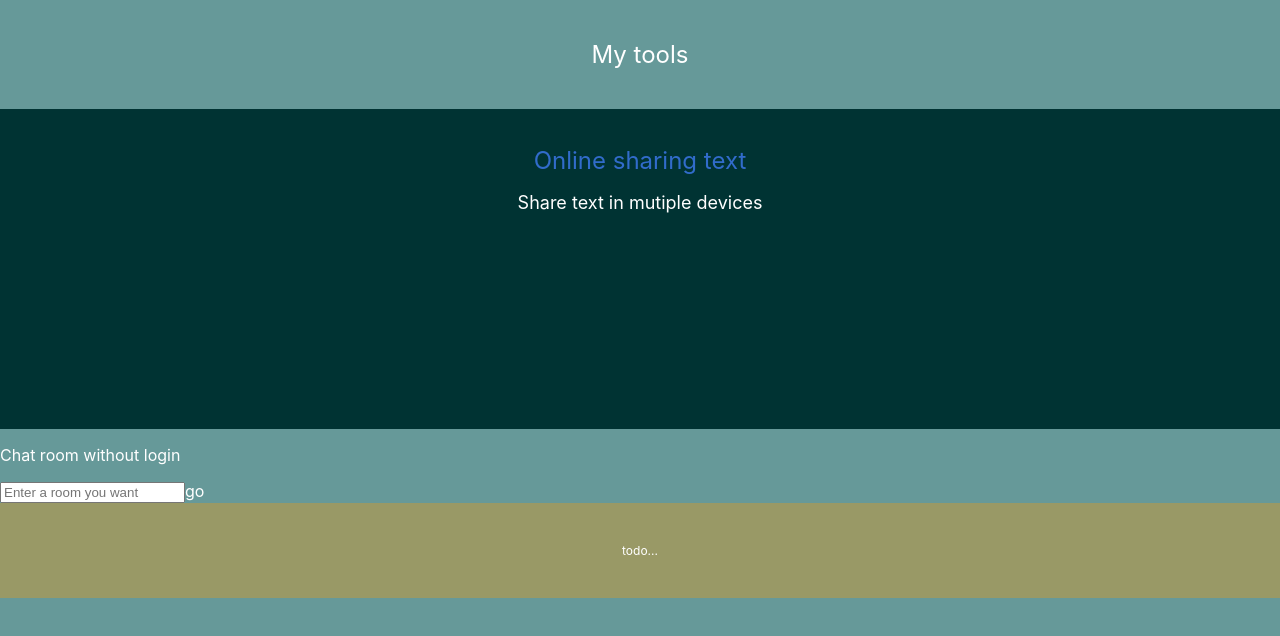
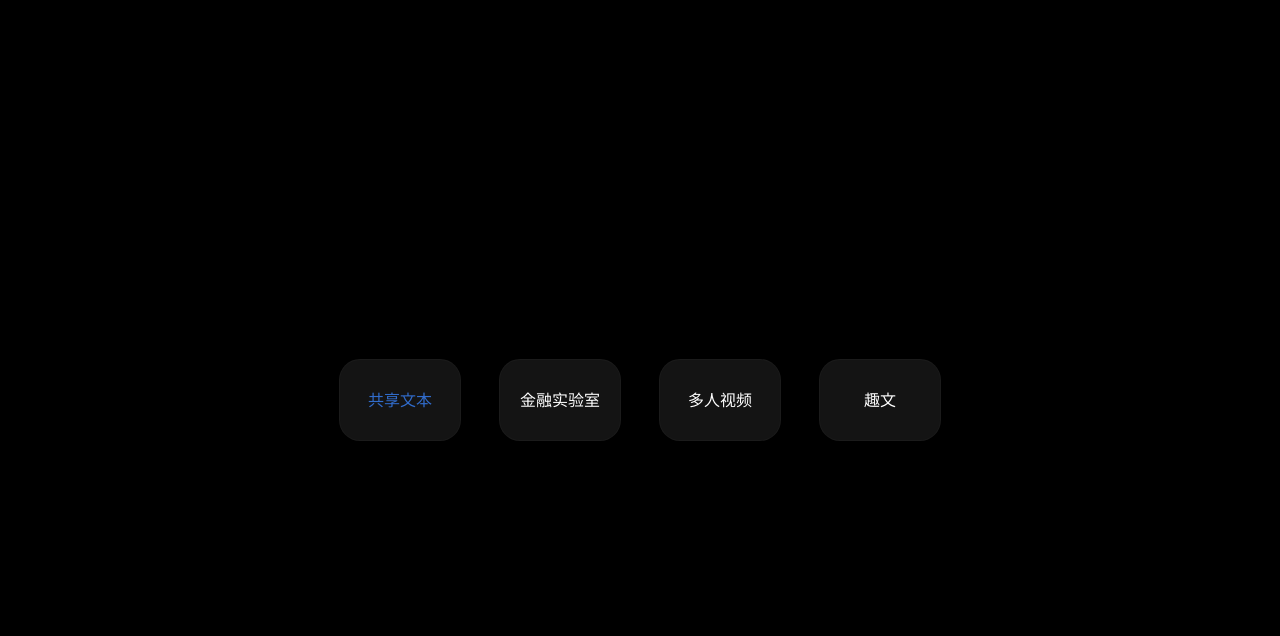
Before and after one commit to ppzzppz/diqye, a Next.js app: page / in a window 1280 px wide. Shown: the top 636 px of the page. Built offline with nearby package versions, Linux system fonts and the light colour scheme.

Commit message:
home simple

```diff
--- a/pages/_app.tsx
+++ b/pages/_app.tsx
@@ -8,6 +8,7 @@ function MyApp({ Component, pageProps }: AppProps) {
     <>
       <Head>
         <title>Webside of Diqye</title>
+        <meta data-n-head="ssr" name="viewport" content="width=device-width,initial-scale=1"></meta>
       </Head>
       <Component {...pageProps} />
     </>
--- a/pages/index.tsx
+++ b/pages/index.tsx
@@ -4,34 +4,25 @@ import Head from "next/head";
 import { useState } from "react";
 
 export default function Home() {
-  let [roomName,setRoomName] = useState("")
   return (
     <div className={Styles.index}>
       <Head>
         <title>Home | Diqye</title>
       </Head>
-      <header>
-        My tools
-      </header>
-      <div className={Styles.block1}>
-        <Link href="/share" as="/share">
-          <a>Online sharing text</a>
-        </Link>
-        <p>Share text in mutiple devices </p>
+      <Link href="/share" >
+        <div className={[Styles.item,Styles.active].join(" ")}>
+          共享文本
+        </div>
+      </Link>
+      <div className={Styles.item}>
+        金融实验室
       </div>
-      <div className={Styles.block2}>
-        <p>Chat room without login </p>
-        <input
-        type="text"
-        value={roomName}
-        onChange={e=>setRoomName(e.target.value)} placeholder="Enter a room you want" />
-        <Link as={"/chat/"+(roomName)} href="/chat/[name]">
-          <a>go</a>
-        </Link>
+      <div className={Styles.item}>
+        多人视频
       </div>
-      <footer>
-        todo...
-      </footer>
+      <div className={Styles.item}>
+        趣文
+      </div>
     </div>
   )
 }
--- a/styles/Index.module.scss
+++ b/styles/Index.module.scss
@@ -1,28 +1,27 @@
 @import "styles/util.scss";
 
 .index{
-  header{
-    font-size: 24px;
-    text-align: center;
-    padding: 40px;
-  }
-  .block1{
-    background: #003333;
-    font-size: 24px;
-    text-align: center;
-    color: #316ccb;
-    height: 40vh;
-    line-height: 100%;
-    p{
-      color: white;
-      font-size: 18px;
+  color: #fff;
+  line-height: 1.5;
+  display: flex;
+  flex-flow: wrap;
+  justify-content: center;
+  align-content: center;
+  height: 100vh;
+  .item{
+    width: 120px;
+    height: 80px;
+    border-radius: 20px;
+    background: #141414;
+    display: flex;
+    justify-content: center;
+    align-items: center;
+    cursor: not-allowed;
+    box-shadow: 0px 0px 0px 1px #6664;
+    margin: 20px;
+    &.active{
+      color: #316ccb;
+      cursor: pointer;
     }
-    padding: 40px;
-  }
-  footer{
-    background: #999966;
-    font-size: 12px;
-    text-align: center;
-    padding: 40px;
   }
 }
--- a/styles/globals.css
+++ b/styles/globals.css
@@ -5,7 +5,7 @@ body {
   font-family: -apple-system, BlinkMacSystemFont, Segoe UI, Roboto, Oxygen,
     Ubuntu, Cantarell, Fira Sans, Droid Sans, Helvetica Neue, sans-serif;
   color: white;
-  background: #669999;
+  background: #000;
 }
 body.share-body{
   background:black;
--- a/styles/share.module.scss
+++ b/styles/share.module.scss
@@ -9,6 +9,7 @@
     &.Connecting {
       color: #C70039;
     }
+    background: #141414;
   }
   .shareArea {
     height: calc(100vh - 52px);
```
Also changed, not shown: pages/hw.tsx (deleted, +0 -20 lines).
